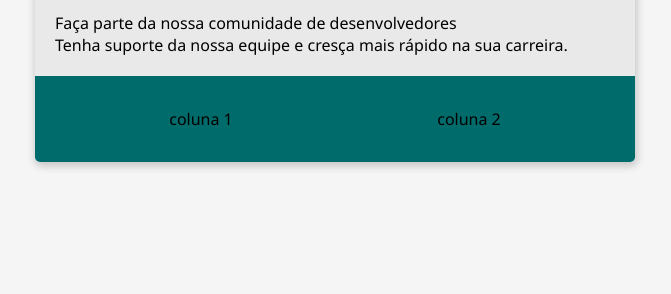
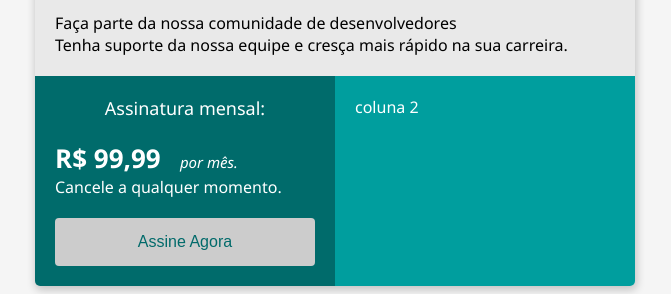
Before and after one commit to p4ul0pdm/bootcamp-devjr-modulo2, a plain HTML site: page Index.html in a window 1280 px wide. Shown: the part 605-899 px from the top of the page, without its empty margins (305-976 px from the left). Before the commit the page ends 800 px from the top, so only its background shows below. Drawn offline with Linux system fonts and the light colour scheme.

Commit message:
closes #4 - tags button e span (primeira coluna)

```diff
--- a/Index.html
+++ b/Index.html
@@ -28,9 +28,7 @@
 
         .flex-container{
             display: flex; /*o valor padrão é o linha (row) não coluna (column)*/
-            background-color: #006B6B;
             justify-content: space-around;
-            padding: 32px;
         }
 
         .header-title{
@@ -45,6 +43,53 @@
             font-size: 18px;
             font-weight: 500;
             margin-bottom: 15px;
+        }
+
+        .col-1{
+            background-color: #006B6B;
+            width: 50%;
+            padding: 20px;
+            color: #fff;
+        }
+
+        .col-2{
+            background-color: #009e9e;
+            width: 50%;
+            padding: 20px;
+            color: #fff;
+        }
+
+        .subscription-title{
+            font-size: 18px;
+            text-align: center;
+            margin-bottom: 20px;
+        }
+
+        .price{
+            font-size: 26px;
+            font-weight: 700;
+        }
+
+        .month {
+            font-size: 15px;
+            font-style: italic;
+            margin-left: 15px;
+        }
+
+        .button {
+            width: 100%;
+            padding: 15px 32px;
+            color: #006A6A;
+            font-size: 16px;
+            border-radius: 4px;
+            border: none;
+            background-color: #CCCCCC;
+            margin-top: 20px;
+            cursor: pointer;
+        }
+
+        .button:hover{ /*o estilo é aplicado quando o cursor está em cima do botão*/
+            background-color: #E9E9E9;
         }
 
     </style>
@@ -64,10 +109,23 @@
             </div>
         </div>
         <div class="flex-container">
-            <div>
-                coluna 1
+            <div class="col-1">
+                <div class="subscription-title">
+                    Assinatura mensal:
+
+                </div>
+                <div>
+                    <span class="price">R$ 99,99</span>
+                    <span class="month">por mês.</span>
+                </div>
+                <div>
+                    Cancele a qualquer momento.
+                </div>
+
+                <button class="button">Assine Agora</button>
+
             </div>
-            <div>
+            <div class="col-2">
                 coluna 2
             </div>
         </div>
```
